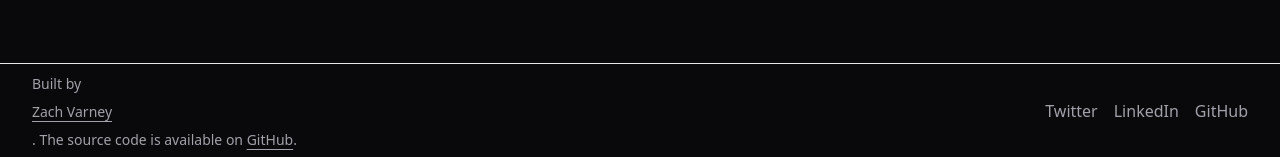
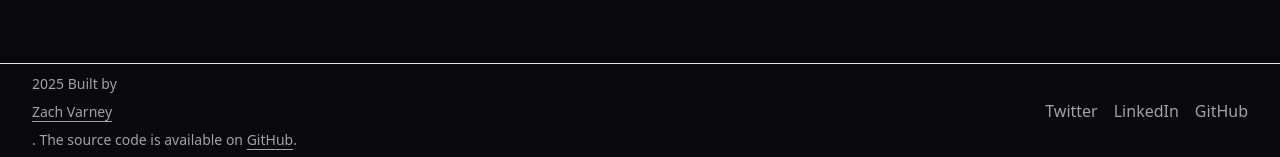
Before and after one commit to Varnasus/portafoglio, a Next.js app: page / in a window 1280 px wide. Shown: the part 2372-2529 px from the top of the page. Built offline with nearby package versions, Linux system fonts and the light colour scheme.

Commit message:
fix: add dynamic copyright year to footer

```diff
--- a/src/components/footer.tsx
+++ b/src/components/footer.tsx
@@ -9,7 +9,7 @@ export function Footer() {
         <div className="flex flex-col items-center justify-between gap-4 py-10 md:h-24 md:flex-row md:py-0">
           <div className="flex flex-col items-center gap-4 px-8 md:flex-row md:gap-2 md:px-0">
             <p className="text-center text-sm leading-loose text-muted-foreground md:text-left">
-              Built by{" "}
+              {new Date().getFullYear()} Built by{" "}
               <Link href="/" className="font-medium underline underline-offset-4 flex items-center gap-1">
                 {/* <Image
                   src="/favicon.ico"
```
